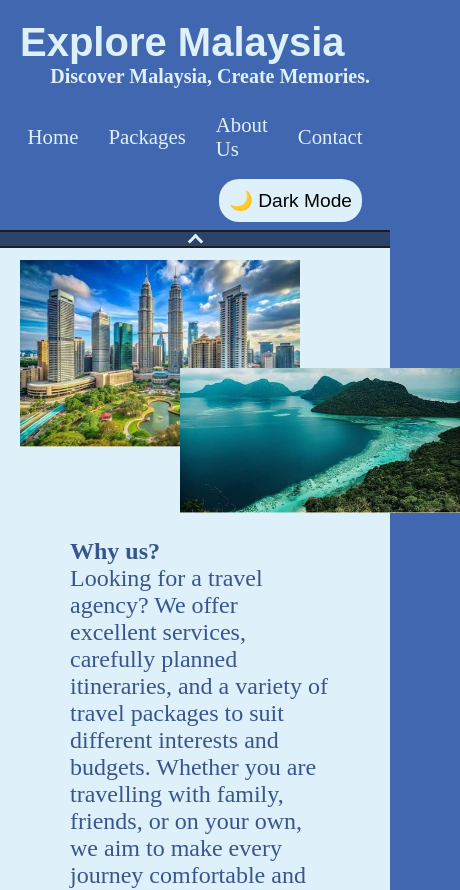
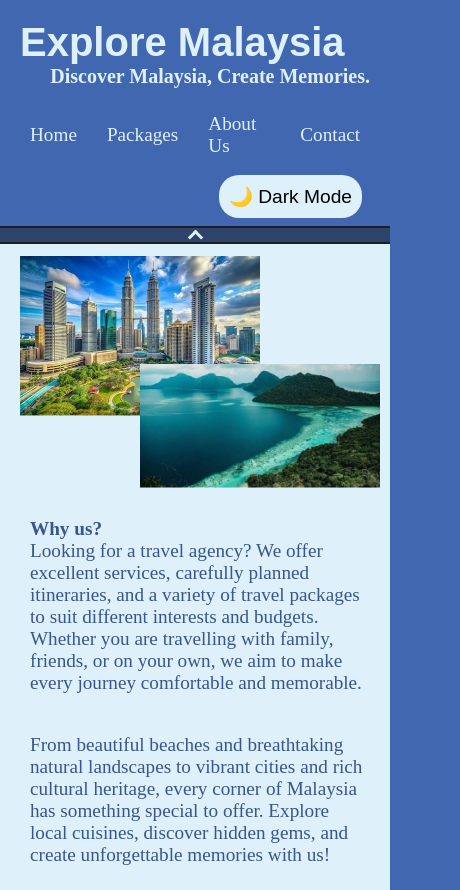
Before and after one commit to michaeltang3aaaaa/WebAndMobileAssignment1, a React (Vite) app: page /Home in a window 390 px wide. Shown: the top 890 px of the page, 460 px wide, since content can reach past the window. Built offline with nearby package versions, Linux system fonts and the light colour scheme.

Commit message:
Fix the home page for media query phone

```diff
--- a/src/App.css
+++ b/src/App.css
@@ -166,6 +166,6 @@ body {
   #AppHeader .nav-menu-item {
     padding: 0px;
     margin: 15px 0px 0px 0px;
-    font-size: 1.3rem;
+    font-size: 1.2rem;
   }
 }
--- a/src/components/Home.css
+++ b/src/components/Home.css
@@ -59,33 +59,50 @@
     font-size: 1rem;
   }
   .home_introduce_container {
-    display: grid;
     grid-template-columns: 1fr;
   }
   .introduce_image_container {
     width: 25rem;
+    margin-bottom: 14rem;
+  }
+  .img1 {
+    /*city image*/
+    padding-top: 3%;
+    left: 5%;
+    width: 60%;
+  }
+  .img2 {
+    /*Nature image*/
+    padding-top: 30%;
+    left: 35%;
+    width: 60%;
+  }
+  .introduce_word_container {
+    width: 90%;
+  }
+  .home_paragraph {
+    font-size: 1.2rem;
+  }
+}
+
+@media (min-width: 520px) and (max-width: 767px) {
+  .home_introduce_container {
+    grid-template-columns: 1fr;
+  }
+  .introduce_image_container {
     margin-bottom: 15rem;
   }
   .img1 {
     /*city image*/
     padding-top: 3%;
-    left: 5%;
-    width: 70%;
-    height: auto;
+    left: 15%;
     z-index: 1;
+    height: 15rem;
   }
   .img2 {
     /*Nature image*/
     padding-top: 30%;
-    left: 45%;
-    width: 70%;
-    height: auto;
+    left: 60%;
     z-index: 2;
   }
-  #AppHeader ul a {
-    font-size: 1rem;
-  }
-  #AppHeader ul {
-    gap: 0.3125rem;
-  }
 }
--- a/src/components/Travel_Packages.css
+++ b/src/components/Travel_Packages.css
@@ -77,8 +77,8 @@
     grid-template-columns: 1fr;
   }
   .travelPackageTitle img {
-    height: 20%;
-    width: 20%;
+    height: 15%;
+    width: 15%;
   }
   .travelPackageElement {
     padding-bottom: 0px;
@@ -87,3 +87,16 @@
     padding-bottom: 0px;
   }
 }
+
+@media (min-width: 520px) and (max-width: 767px) {
+  .travelPackageFlexbox {
+    padding: 20px;
+    grid-template-columns: 1fr 1fr;
+  }
+  .travelPackageElement {
+    padding-bottom: 0px;
+  }
+  .travelPackageRating {
+    padding-bottom: 0px;
+  }
+}
```
